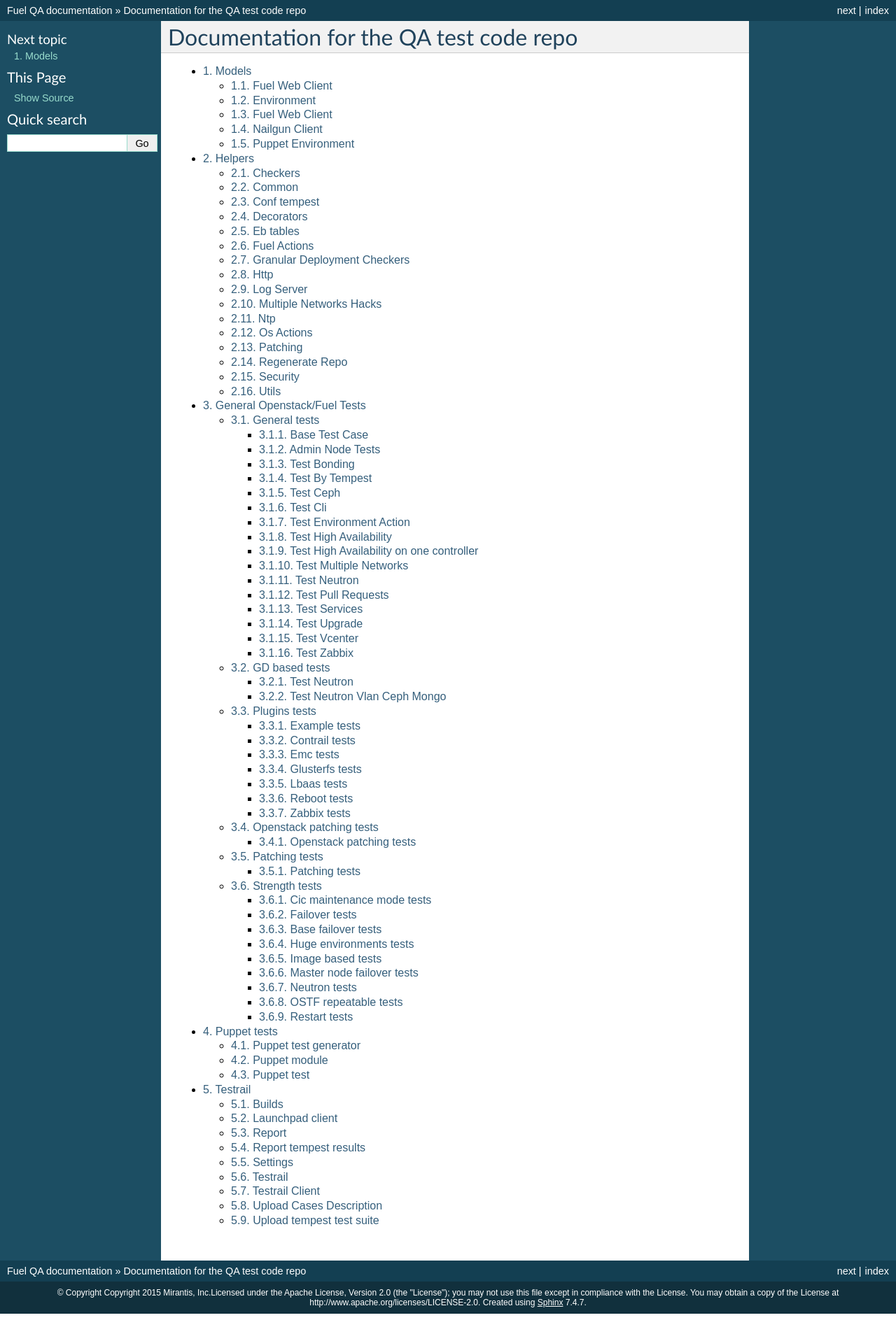
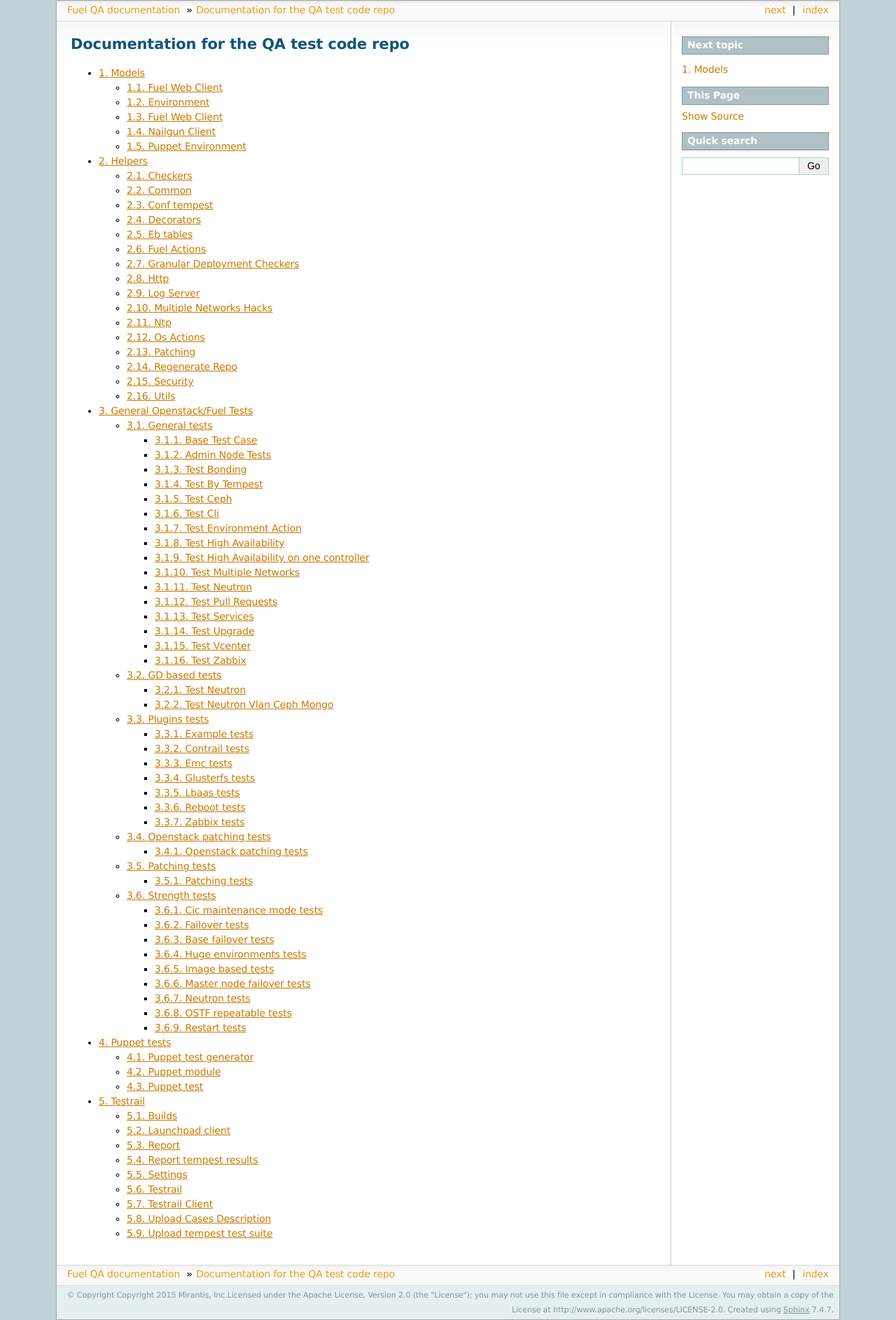
Before and after one commit to openstack-archive/fuel-qa, a Sphinx documentation site: the page built from doc/index.rst, in a window 1280 px wide. Shown: the whole page at 70% size. Built offline with Sphinx 7.4.7, drawn with Linux system fonts in a browser that asks for light colours.

Commit message:
Documentation for fuel-qa.
Change-Id: I17e9d84bdffe31b7e2d070d5a5f9d94bafe54a5f
Related-Bug: #1321682

```diff
--- a/doc/conf.py
+++ b/doc/conf.py
@@ -45,9 +45,7 @@
 
 pygments_style = 'sphinx'
 
-html_theme = 'classic'
-html_static_path = ['_static']
+html_theme = 'sphinxdoc'
 htmlhelp_basename = 'fuel-qadoc'
-html_favicon = '_static/favicon.ico'
 
 intersphinx_mapping = {'http://docs.python.org/': None}
```
Also changed, not shown: doc/_static/favicon.ico (deleted).
